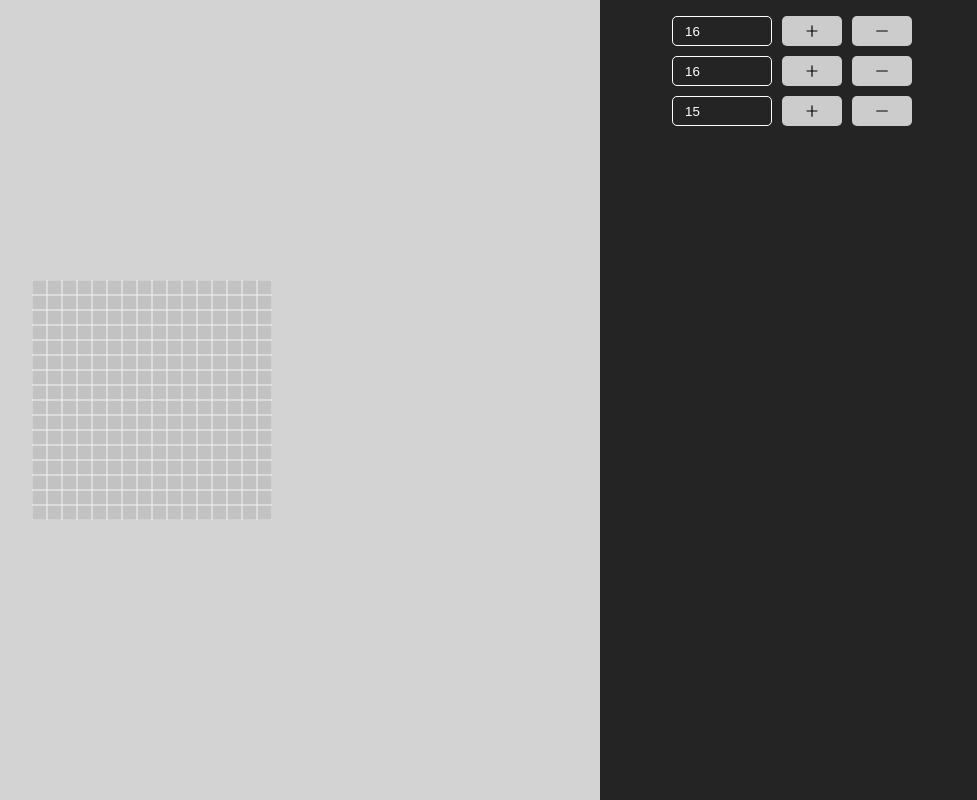
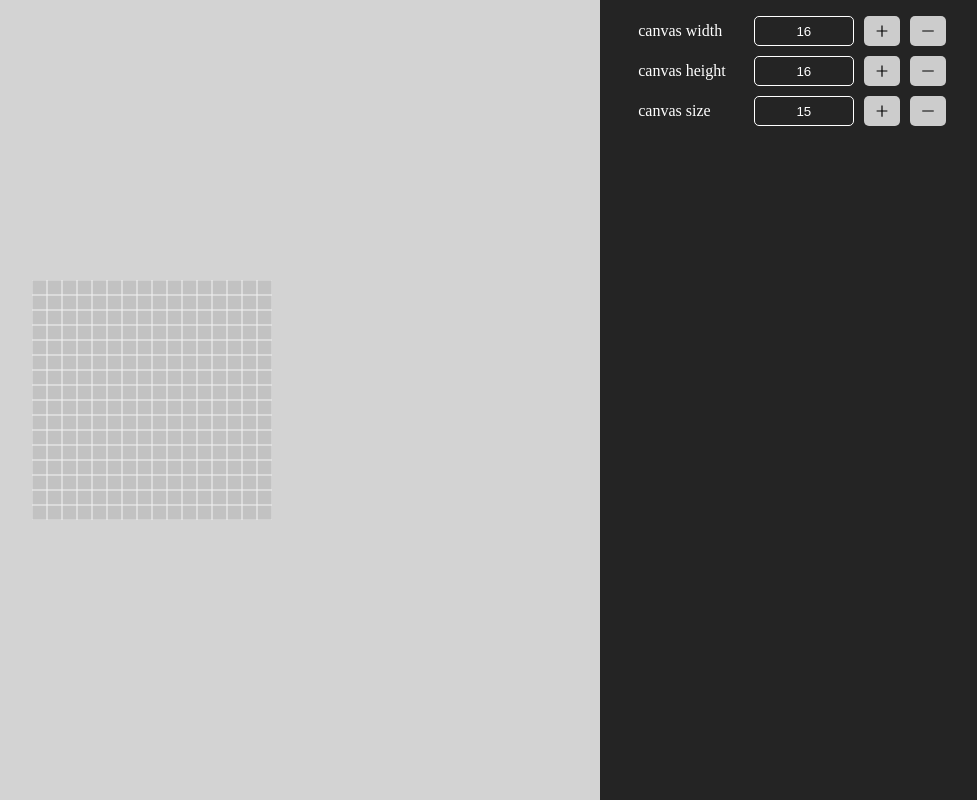
Before and after one commit to NeatKYU/PixelBoard, a React (Vite) app: page / in a window 1280 px wide. Shown: the whole page, without its empty margins (296-1273 px from the left). Built offline with nearby package versions, Linux system fonts and the light colour scheme.

Commit message:
💄 스타일 수정

```diff
--- a/src/components/common/Button.tsx
+++ b/src/components/common/Button.tsx
@@ -12,7 +12,7 @@ export const Button = (props: ButtonProps) => {
 };
 
 const Container = styled.div`
-    min-width: 60px;
+    min-width: 30px;
     width: auto;
     height: 30px;
 
--- a/src/components/common/Input.tsx
+++ b/src/components/common/Input.tsx
@@ -39,8 +39,11 @@ const Container = styled.div<{width: string}>`
         background-color: transparent;
         border: none;
         outline: none;
+
+        text-align: center;
     }
 
+    // type Number일때 옆에 나오는 incre,decre 버튼 삭제
     input::-webkit-inner-spin-button {
         appearance: none;
         -moz-appearance: none;
--- a/src/components/menu/SizeSetting.tsx
+++ b/src/components/menu/SizeSetting.tsx
@@ -38,6 +38,7 @@ export const SizeSetting = () => {
     return (
         <Container>
             <Row>
+                <Label>canvas width</Label>
                 <Input width={'100px'} type={'number'} value={canvasWidth} readonly/>
                 <Button onClick={handleIncreaseWidth}>
                     <AiOutlinePlus/>
@@ -47,6 +48,7 @@ export const SizeSetting = () => {
                 </Button>
             </Row>
             <Row>
+                <Label>canvas height</Label>
                 <Input width={'100px'} type={'number'} value={canvasHeight} readonly/>
                 <Button onClick={handleIncreaseHeight}>
                     <AiOutlinePlus/>
@@ -56,6 +58,7 @@ export const SizeSetting = () => {
                 </Button>
             </Row>
             <Row>
+                <Label>canvas size</Label>
                 <Input width={'100px'} type={'number'} value={canvasSize} readonly/>
                 <Button onClick={handleIncreaseSize}>
                     <AiOutlinePlus/>
@@ -86,3 +89,10 @@ const Row = styled.div`
 
     gap: 10px;
 `
+
+const Label = styled.div`
+    width: 30%;
+    height: 100%;
+
+    color: white;
+`
```
